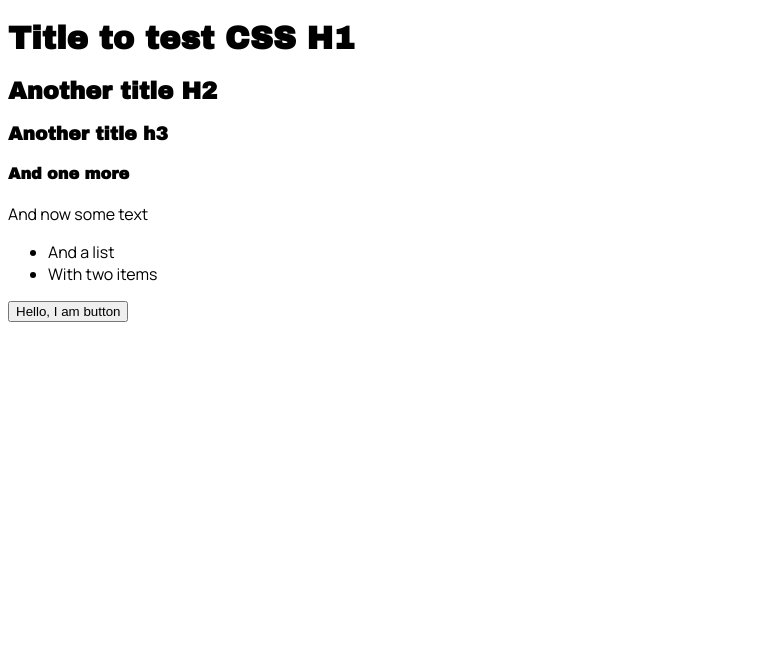
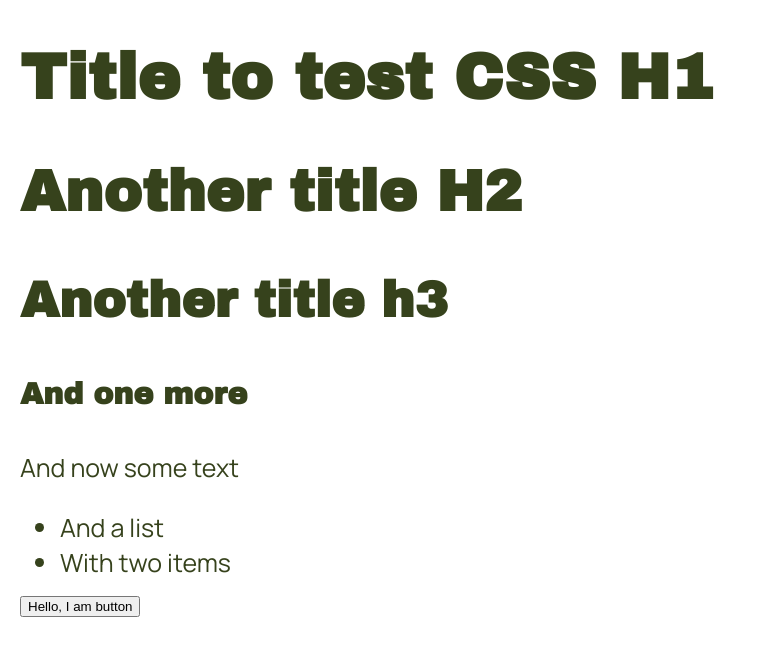
Before and after one commit to NutriPall/NutriPals, a React (Vite) app in the folder frontend/: page / in a window 1280 px wide. Shown: the top 656 px of the page, without its empty margins (0-769 px from the left). Built offline with nearby package versions, Linux system fonts and the light colour scheme.

Commit message:
Finalized p and heading styling

```diff
--- a/frontend/src/style/App.css
+++ b/frontend/src/style/App.css
@@ -1,16 +1,39 @@
+body {
+    margin: 20px;
+}
+
 :root {
     --main-font-text: "Manrope", sans-serif;
     --main-font-heading: 'Archivo Black', sans-serif;
     --main-color: #C7F075;
     --secondary-color: #70D799;
-    --main-color-text: #3D4F19;
+    --main-color-text: #36421c;
 }
 
 
 p, li {
   font-family: var(--main-font-text);
+  font-size: clamp(14px, 2vw, 25px);
+  color: var(--main-color-text);
 }
 
 h1, h2, h3, h4 {
     font-family: var(--main-font-heading);
+    color: var(--main-color-text);
 }
+
+h1 {
+    font-size: clamp(42px, 5vw, 70px);
+}
+
+h2 {
+    font-size: clamp(35px, 4.5vw, 60px);
+}
+
+h3 {
+    font-size: clamp(28px, 4vw, 50px);
+}
+
+h4 {
+    font-size: clamp(21px, 3vw, 30px);
+}
```
